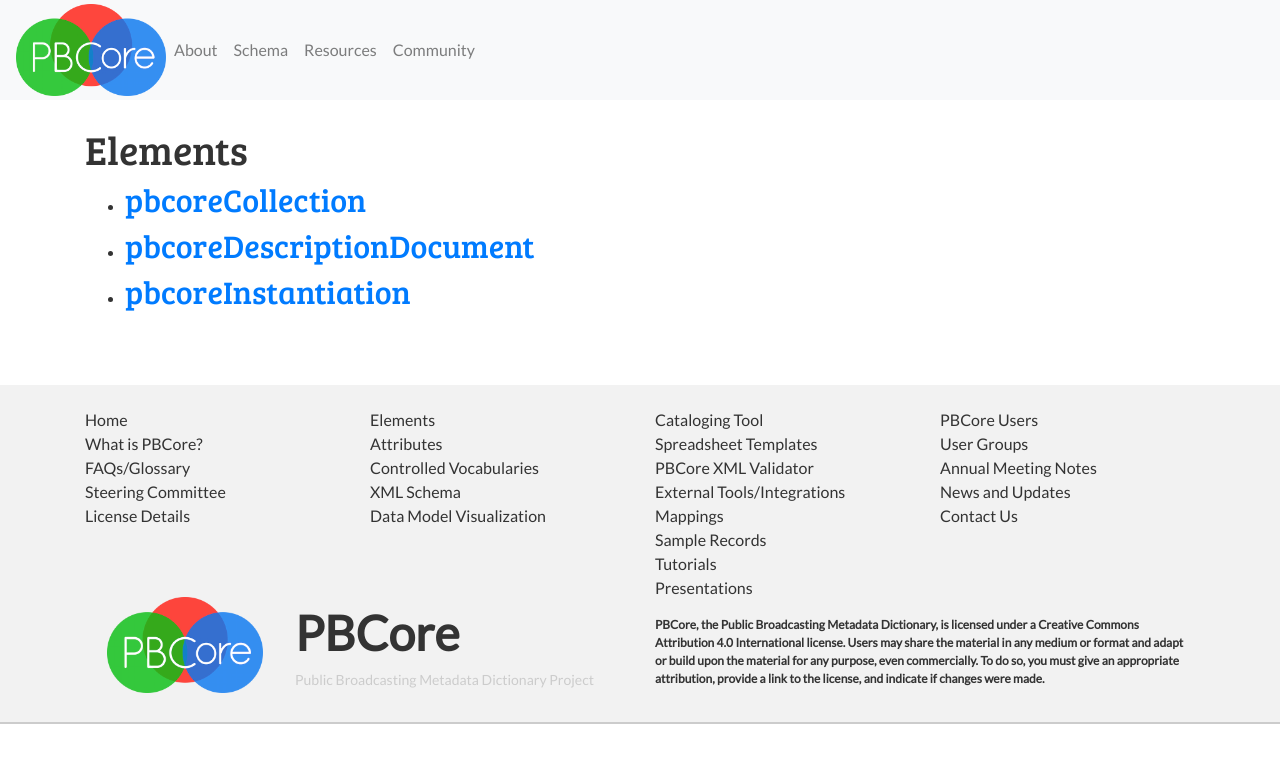
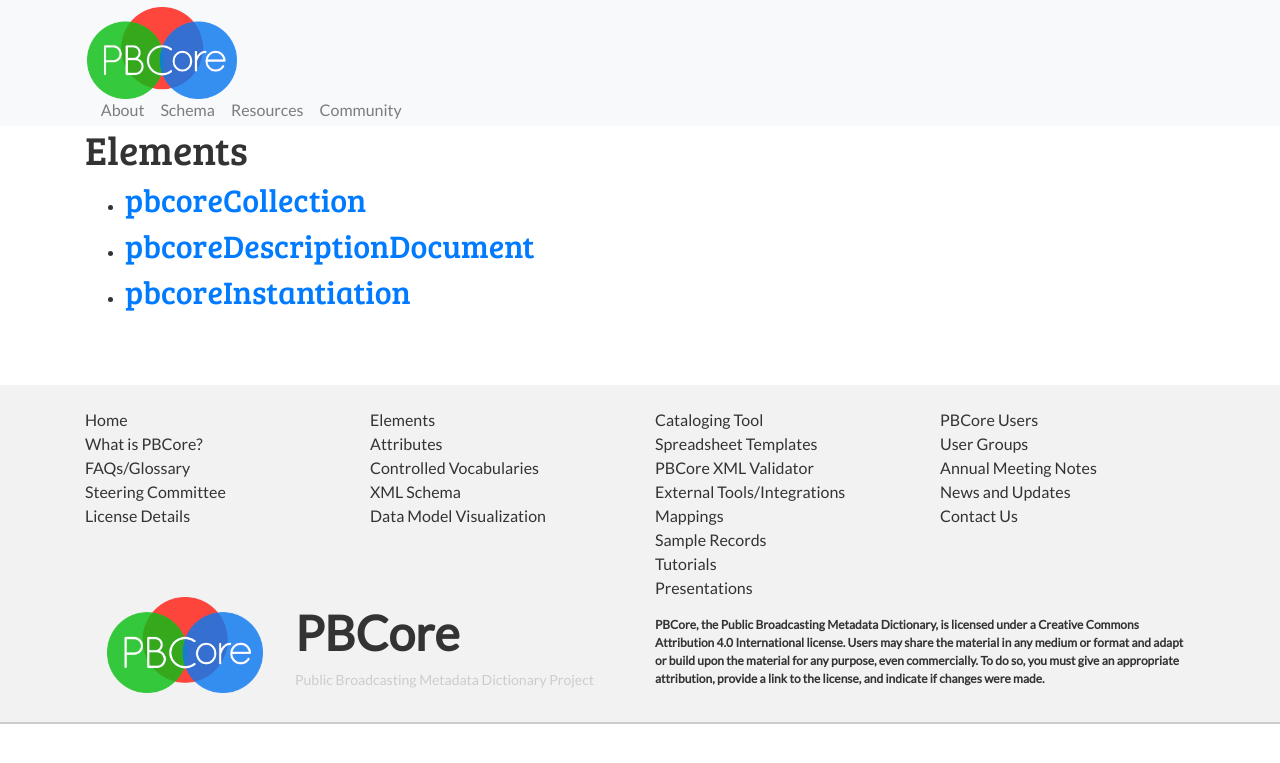
Before and after one commit to PBCore-AV-Metadata/pbcore-av-metadata.github.io, a Jekyll site: the page built from pages/elements.md, in a window 1280 px wide. Shown: the top 763 px of the page. Built offline with Jekyll 4.4.1, drawn with Linux system fonts in a browser that asks for light colours.

Commit message:
'what in the world is in that nav, what you got in that nav'

```diff
--- a/_includes/header.html
+++ b/_includes/header.html
@@ -1,11 +1,15 @@
 <header>
 
   <nav class="primary_nav_container navbar navbar-expand-xl navbar-expand-lg navbar-expand-md navbar-expand-sm navbar-expand-xs navbar-light bg-light">
-    <img src="/assets/images/pbcore-logo.png"/>
 
     <div class="collapse navbar-collapse" id="navbarNavDropdown">
 
-      <ul class="navbar-nav">
+      <ul style="margin-left:5.7%; position: relative; margin-bottom:1.6%;">
+        <li>
+          <img src="/assets/images/pbcore-logo.png" alt="">
+        </li>
+      </ul>
+      <ul style="margin-left:6%; bottom: 0; position: absolute;" class="navbar-nav">
 
         <li class="nav-item dropdown menu_about">
 
--- a/assets/css/styles.scss
+++ b/assets/css/styles.scss
@@ -28,7 +28,7 @@
   top: 0;
   left: 0;
   background: #f2f2f2;
-  height: 100px;
+  height: 14vh;
   width: 100%;
 
   a {
```
